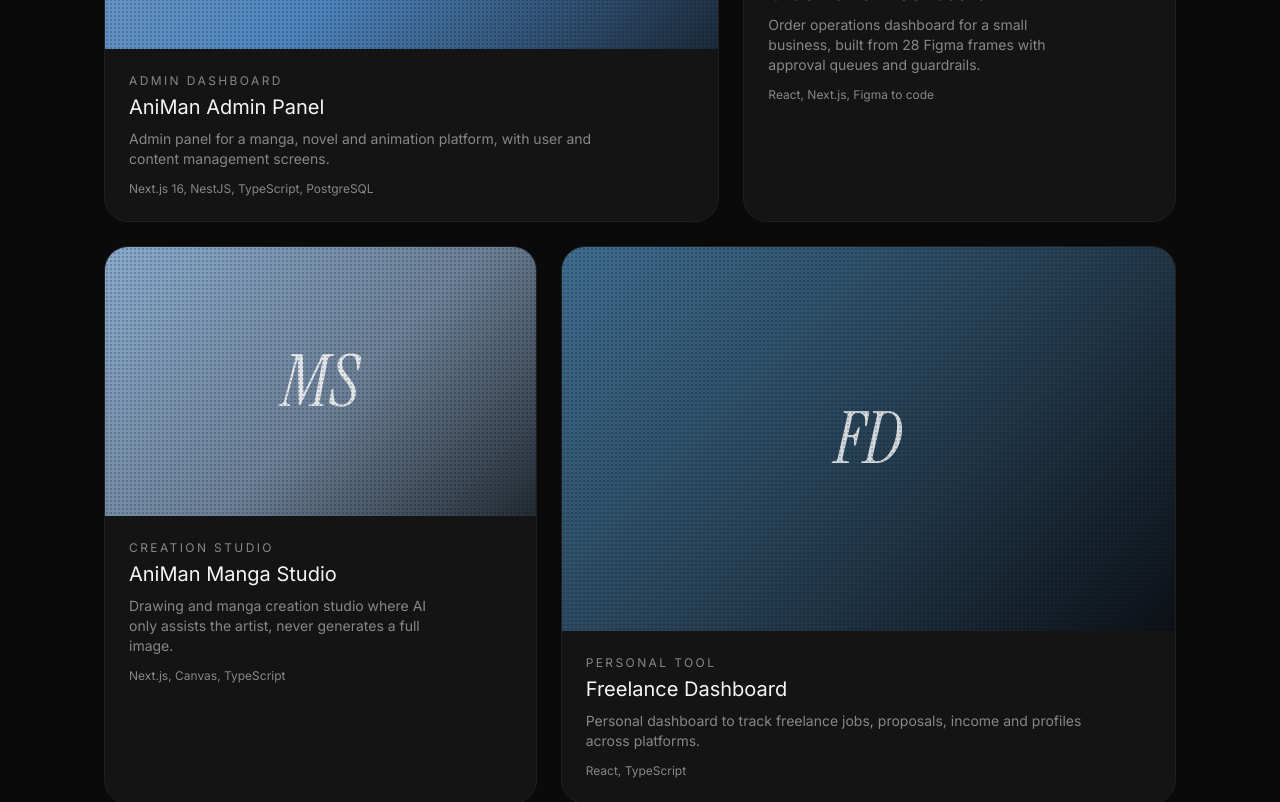
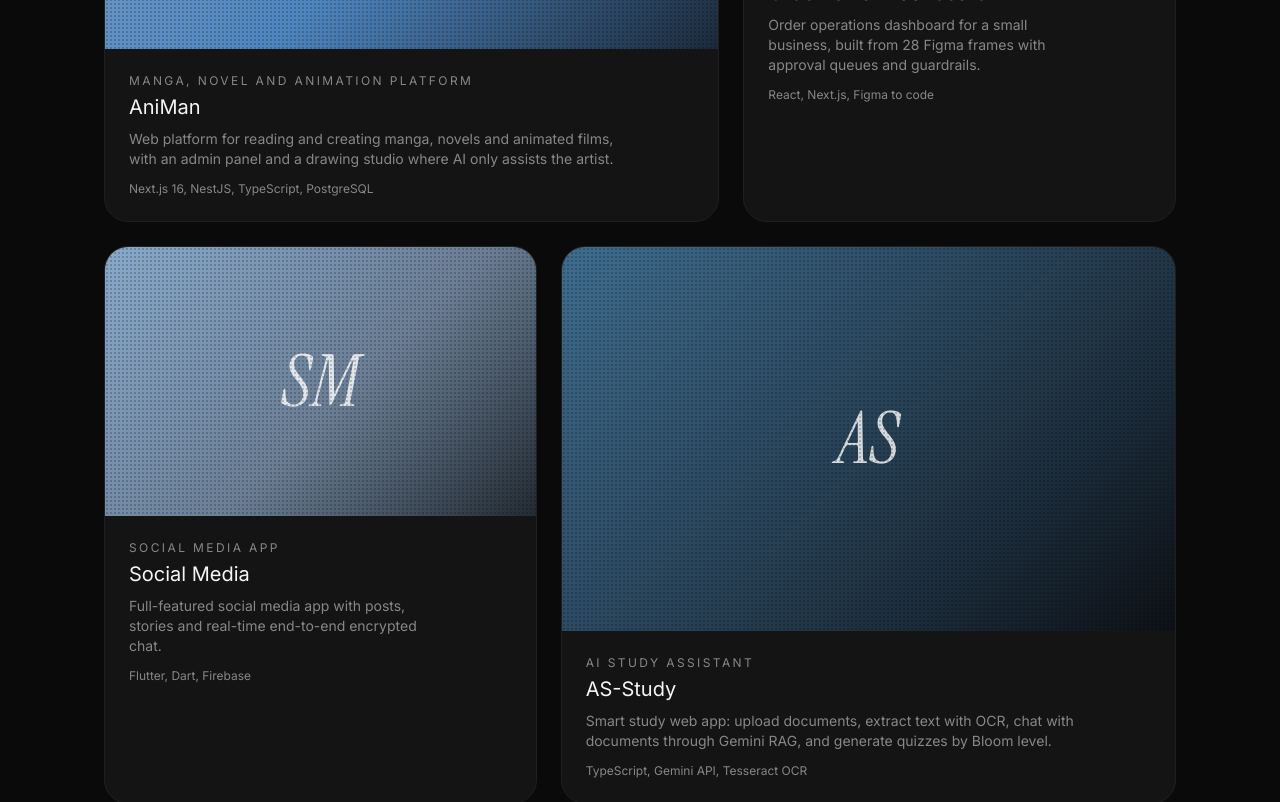
Before and after one commit to asotaku205/ASPortfolio, a React (Vite) app: page / in a window 1280 px wide. Shown: the part 1380-2182 px from the top of the page. Built offline with nearby package versions, Linux system fonts and the light colour scheme; no server answers.

Commit message:
feat: update projects - merge AniMan, add Social Media and AS-Study

```diff
--- a/src/data/content.ts
+++ b/src/data/content.ts
@@ -21,13 +21,13 @@ export type Project = {
 
 export const PROJECTS: Project[] = [
   {
-    title: 'AniMan Admin Panel',
-    tag: 'Admin dashboard',
+    title: 'AniMan',
+    tag: 'Manga, novel and animation platform',
     description:
-      'Admin panel for a manga, novel and animation platform, with user and content management screens.',
+      'Web platform for reading and creating manga, novels and animated films, with an admin panel and a drawing studio where AI only assists the artist.',
     stack: 'Next.js 16, NestJS, TypeScript, PostgreSQL',
     gradient: 'linear-gradient(135deg, #89aacc 0%, #4e85bf 55%, #1b2a3a 100%)',
-    initials: 'AA',
+    initials: 'AN',
     span: 'md:col-span-7',
     href: 'https://github.com/asotaku205/AniMan',
   },
@@ -42,25 +42,26 @@ export const PROJECTS: Project[] = [
     span: 'md:col-span-5',
   },
   {
-    title: 'AniMan Manga Studio',
-    tag: 'Creation studio',
+    title: 'Social Media',
+    tag: 'Social media app',
     description:
-      'Drawing and manga creation studio where AI only assists the artist, never generates a full image.',
-    stack: 'Next.js, Canvas, TypeScript',
+      'Full-featured social media app with posts, stories and real-time end-to-end encrypted chat.',
+    stack: 'Flutter, Dart, Firebase',
     gradient: 'linear-gradient(135deg, #89aacc 0%, #6b7f96 55%, #232b33 100%)',
-    initials: 'MS',
+    initials: 'SM',
     span: 'md:col-span-5',
-    href: 'https://github.com/asotaku205/AniMan',
+    href: 'https://github.com/asotaku205/SocialMedia',
   },
   {
-    title: 'Freelance Dashboard',
-    tag: 'Personal tool',
+    title: 'AS-Study',
+    tag: 'AI study assistant',
     description:
-      'Personal dashboard to track freelance jobs, proposals, income and profiles across platforms.',
-    stack: 'React, TypeScript',
+      'Smart study web app: upload documents, extract text with OCR, chat with documents through Gemini RAG, and generate quizzes by Bloom level.',
+    stack: 'TypeScript, Gemini API, Tesseract OCR',
     gradient: 'linear-gradient(135deg, #3f6d8f 0%, #22384a 60%, #0d1117 100%)',
-    initials: 'FD',
+    initials: 'AS',
     span: 'md:col-span-7',
+    href: 'https://github.com/asotaku205/AS-Study',
   },
 ]
 
@@ -119,7 +120,7 @@ export const EXPLORATIONS: Exploration[] = [
   { title: 'OrderTower overview', note: 'KPIs and approval queue', gradient: 'linear-gradient(135deg, #4e85bf, #2b4a68)', initials: 'OO' },
   { title: 'AniMan manga canvas', note: 'Drawing workspace', gradient: 'linear-gradient(135deg, #6b7f96, #232b33)', initials: 'MC' },
   { title: 'OrderTower orders', note: 'Order table and filters', gradient: 'linear-gradient(135deg, #3f6d8f, #0d1117)', initials: 'OR' },
-  { title: 'Freelance job queue', note: 'Kanban of open jobs', gradient: 'linear-gradient(135deg, #89aacc, #22384a)', initials: 'FJ' },
+  { title: 'AS-Study document chat', note: 'RAG chat with documents', gradient: 'linear-gradient(135deg, #89aacc, #22384a)', initials: 'AS' },
   { title: 'Dashboard components', note: 'Shared cards and tables', gradient: 'linear-gradient(135deg, #4e85bf, #10161d)', initials: 'DC' },
 ]
 
```
Also changed, not shown: 1 other file (tests, documents, lock files or other folders).
